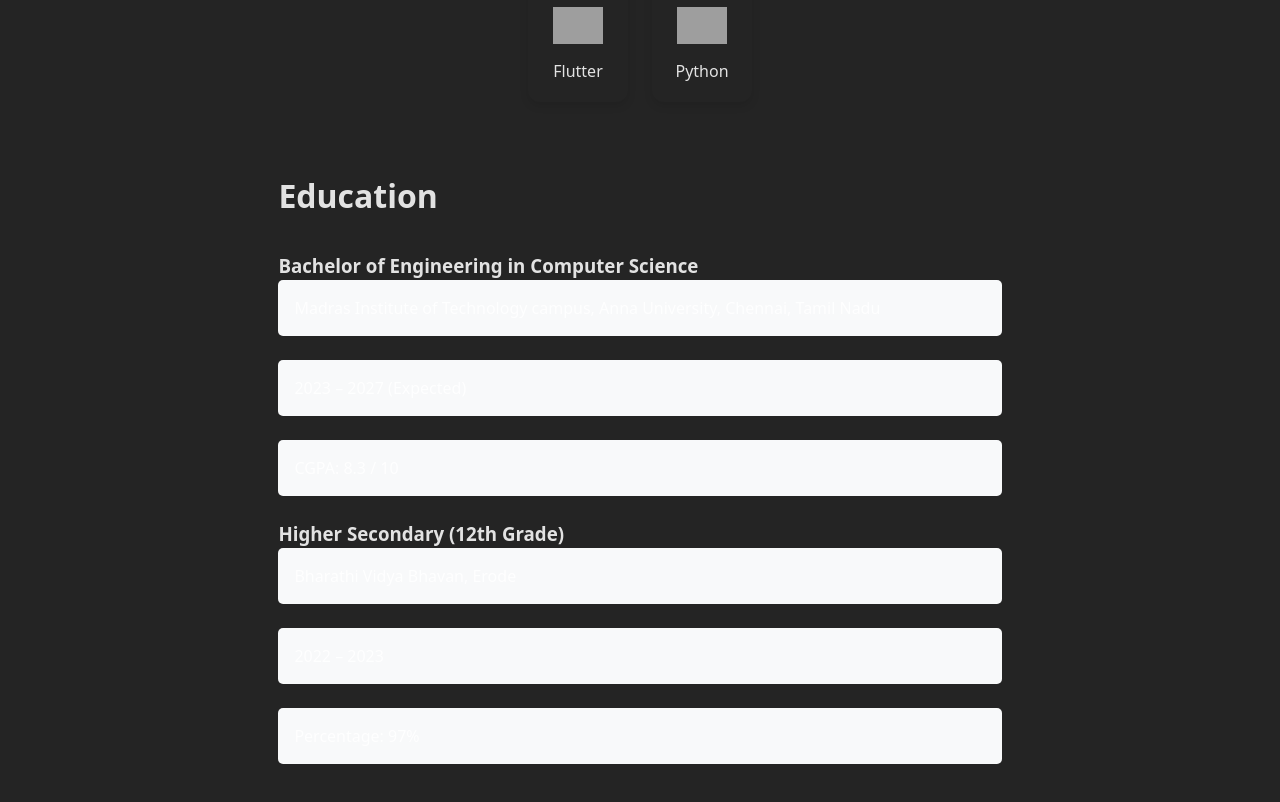
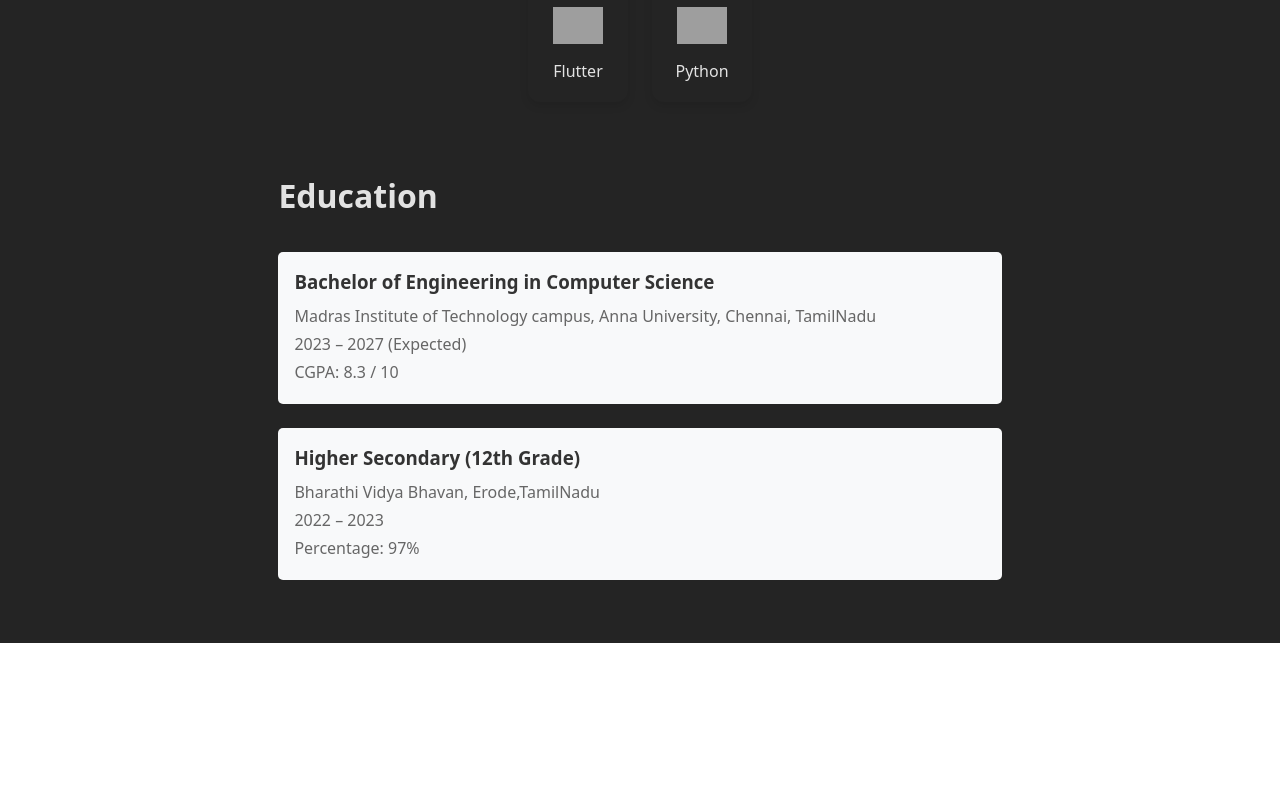
Before and after one commit to Lokesh-1511/Portfolio, a React (Vite) app in the folder portfolio/: page / in a window 1280 px wide. Shown: the part 1620-2422 px from the top of the page. After the commit the page ends 2263 px from the top, so only its background shows below. Built offline with nearby package versions, Linux system fonts and the light colour scheme; grey boxes are pictures that could not be loaded.

Commit message:
added contact component,updated navbar and header

```diff
--- a/portfolio/src/App.jsx
+++ b/portfolio/src/App.jsx
@@ -6,6 +6,7 @@ import Navbar from './components/Navbar/Navbar.jsx'
 import Projects from './components/Projects/Projects.jsx'
 import Skills from './components/Skills/Skills.jsx'
 import Education from './components/Education/Education.jsx'
+import Contact from './components/Contact/Contact.jsx'
 function App() {
   return (
     <div className="App">
@@ -15,6 +16,7 @@ function App() {
       <Projects/>
       <Skills/>
       <Education/>
+      <Contact/>
     </div>
   )
 }
--- /dev/null
+++ b/portfolio/src/components/Contact/Contact.jsx
@@ -0,0 +1,12 @@
+ import React from 'react'
+ import './Contact.css'
+
+function Contact() {
+  return (
+    <div id="contact">
+
+    </div>
+  )
+}
+
+export default Contact
--- a/portfolio/src/components/Education/Education.jsx
+++ b/portfolio/src/components/Education/Education.jsx
@@ -2,17 +2,20 @@ import React from 'react'
 import './Education.css'
 function Education() {
   return (
-    <div id="Education" className="education-container">
+    <div id="education" className="education-container">
         <h2 id="title">Education</h2>
+      <p className="education">
         <h3>Bachelor of Engineering in Computer Science</h3>
-        <p>Madras Institute of Technology campus, Anna University, Chennai, Tamil Nadu</p>
+        <p>Madras Institute of Technology campus, Anna University, Chennai, TamilNadu</p>
         <p>2023 – 2027 (Expected)</p>
         <p>CGPA: 8.3 / 10</p>
-
+      </p>
+      <p className="education">
         <h3>Higher Secondary (12th Grade)</h3>
-        <p>Bharathi Vidya Bhavan, Erode</p>
+        <p>Bharathi Vidya Bhavan, Erode,TamilNadu</p>
         <p>2022 – 2023</p>
         <p>Percentage: 97%</p>
+      </p>
     </div>
   )
 }
--- a/portfolio/src/components/Header/Header.jsx
+++ b/portfolio/src/components/Header/Header.jsx
@@ -2,7 +2,7 @@ import React from 'react'
 import './Header.css'
 function Header() {
   return (
-    <div className="header">
+    <div id="home" className="header">
       <h1 className="name">Lokesh R N</h1>
     </div>
   )
--- a/portfolio/src/components/Navbar/Navbar.jsx
+++ b/portfolio/src/components/Navbar/Navbar.jsx
@@ -2,13 +2,14 @@ import React from 'react'
 import './Navbar.css'
 function Navbar() {
   return (
-    <div>
+    <div >
         <nav className="navbar">
             <ul>
             <li><a href="#home">Home</a></li>
             <li><a href="#about">About</a></li>
             <li><a href="#projects">Projects</a></li>
             <li><a href="#skills">Skills</a></li>
+            <li><a href="#education">Education</a></li>
             <li><a href="#contact">Contact</a></li>
             </ul>
         </nav>
```
Also changed, not shown: portfolio/src/components/Contact/Contact.css (added).
